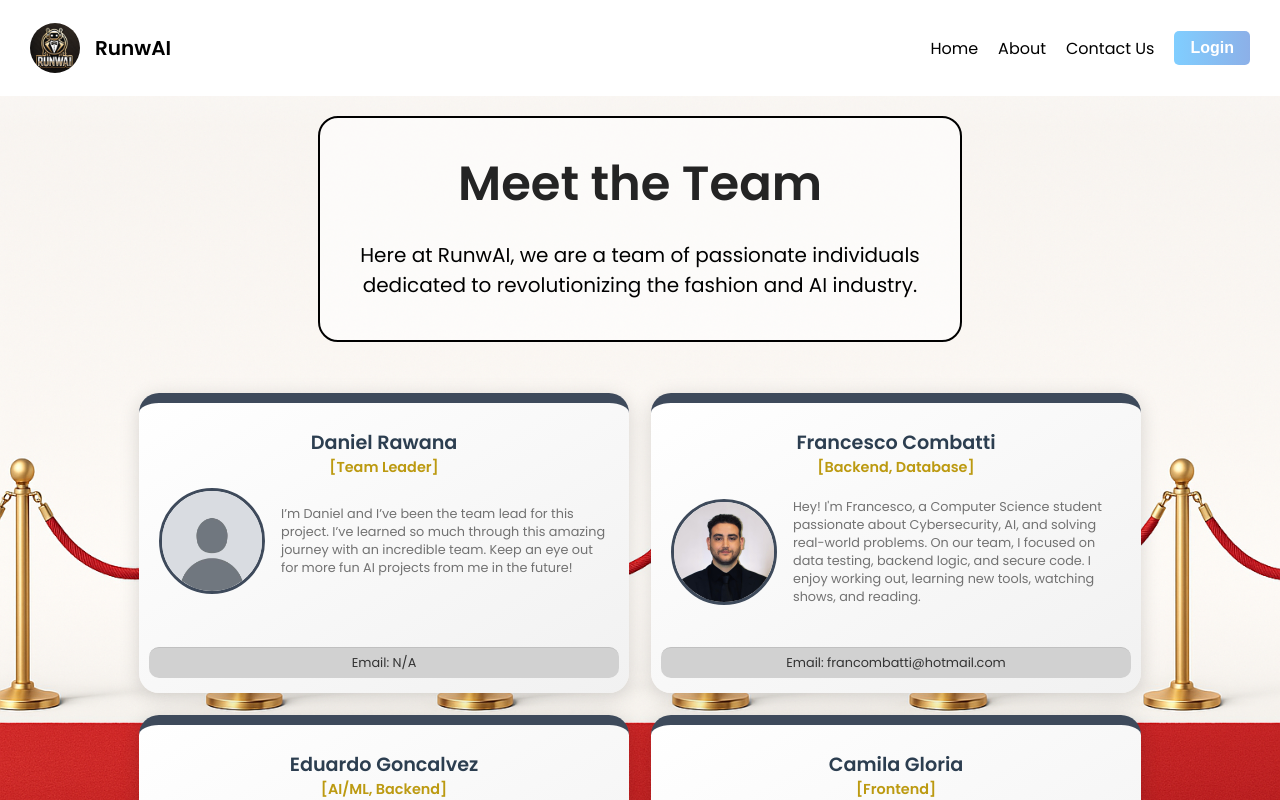
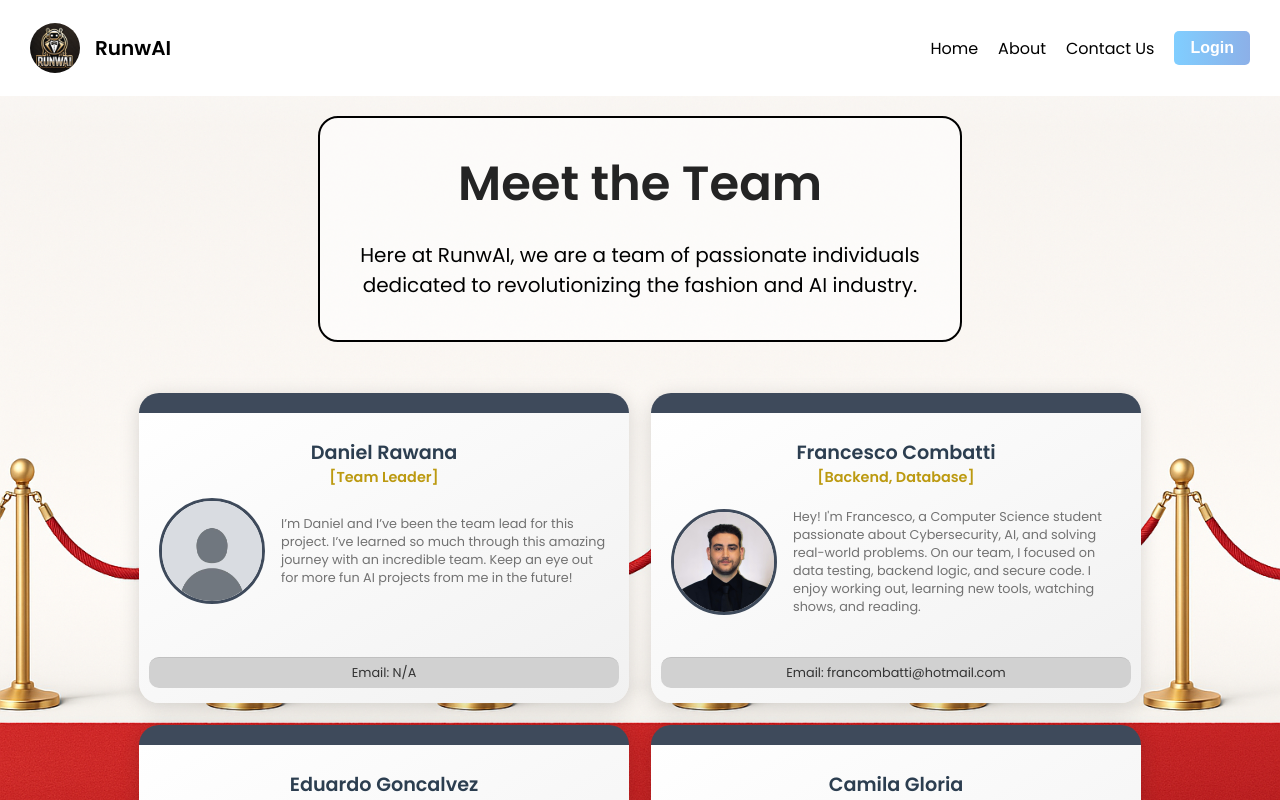
Before and after one commit to daniel-rawana/outfit-ai, a React (Create React App) app in the folder frontend/: page /contact in a window 1280 px wide. Shown: the top 800 px of the page. Built offline with nearby package versions, Linux system fonts and the light colour scheme.

Commit message:
Styling changes

```diff
--- a/frontend/src/styling/contact-us.css
+++ b/frontend/src/styling/contact-us.css
@@ -61,7 +61,7 @@ td {
     padding: 15px 20px;
     border-radius: 20px;
     background: linear-gradient(to bottom right, #ffffff, #f1f1f1);
-    border-top: 10px solid #3e4a5b;
+    border-top: 20px solid #3e4a5b;
     box-shadow: 0 4px 20px rgba(0, 0, 0, 0.15);
     transition: all 0.3s ease-in-out;
 }
@@ -74,6 +74,7 @@ td {
 .blurb {
     display: flex;
     align-items: center;
+    overflow: hidden;
     gap: 1rem;
     width: 100%;
     justify-content: center;
```
